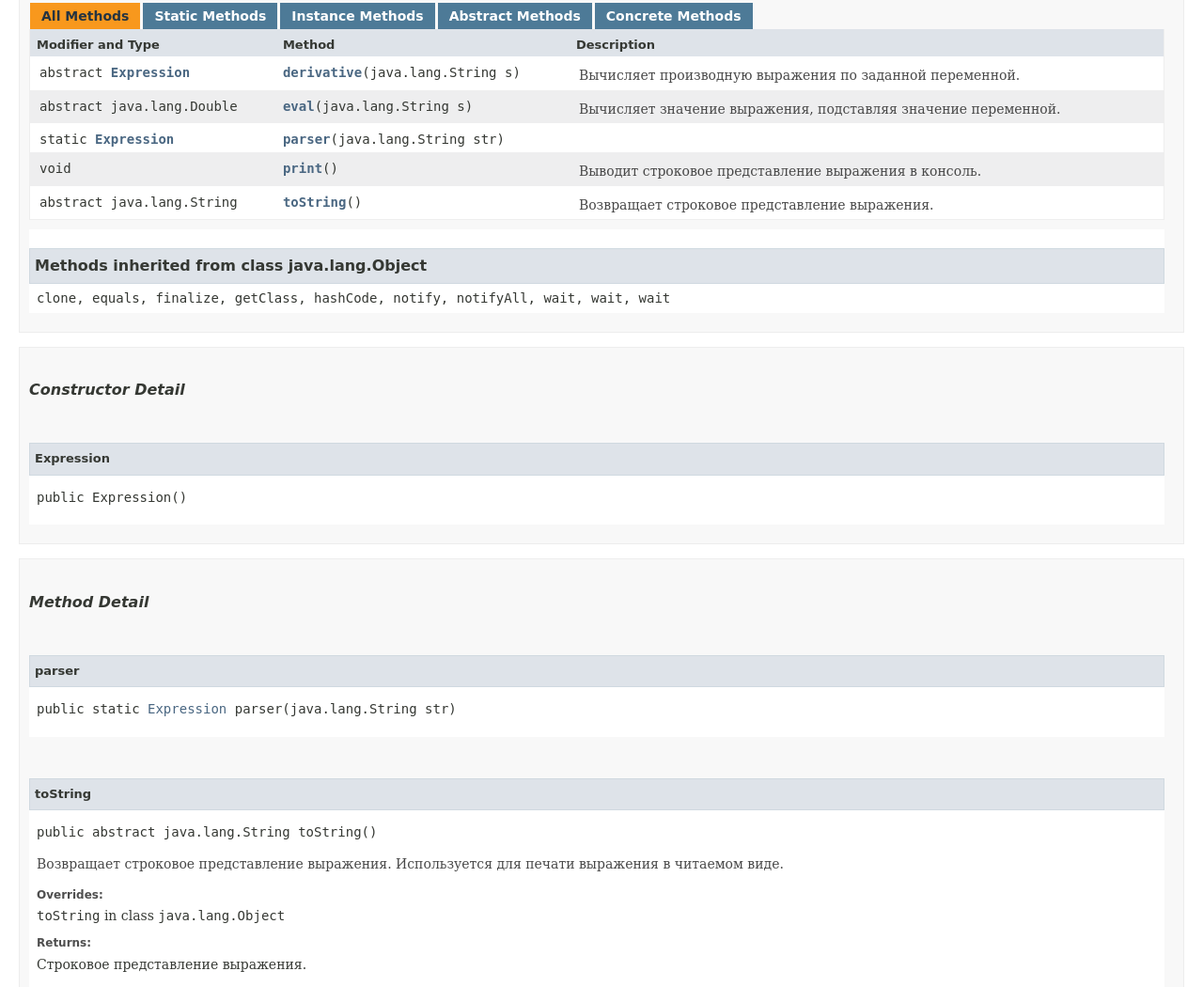
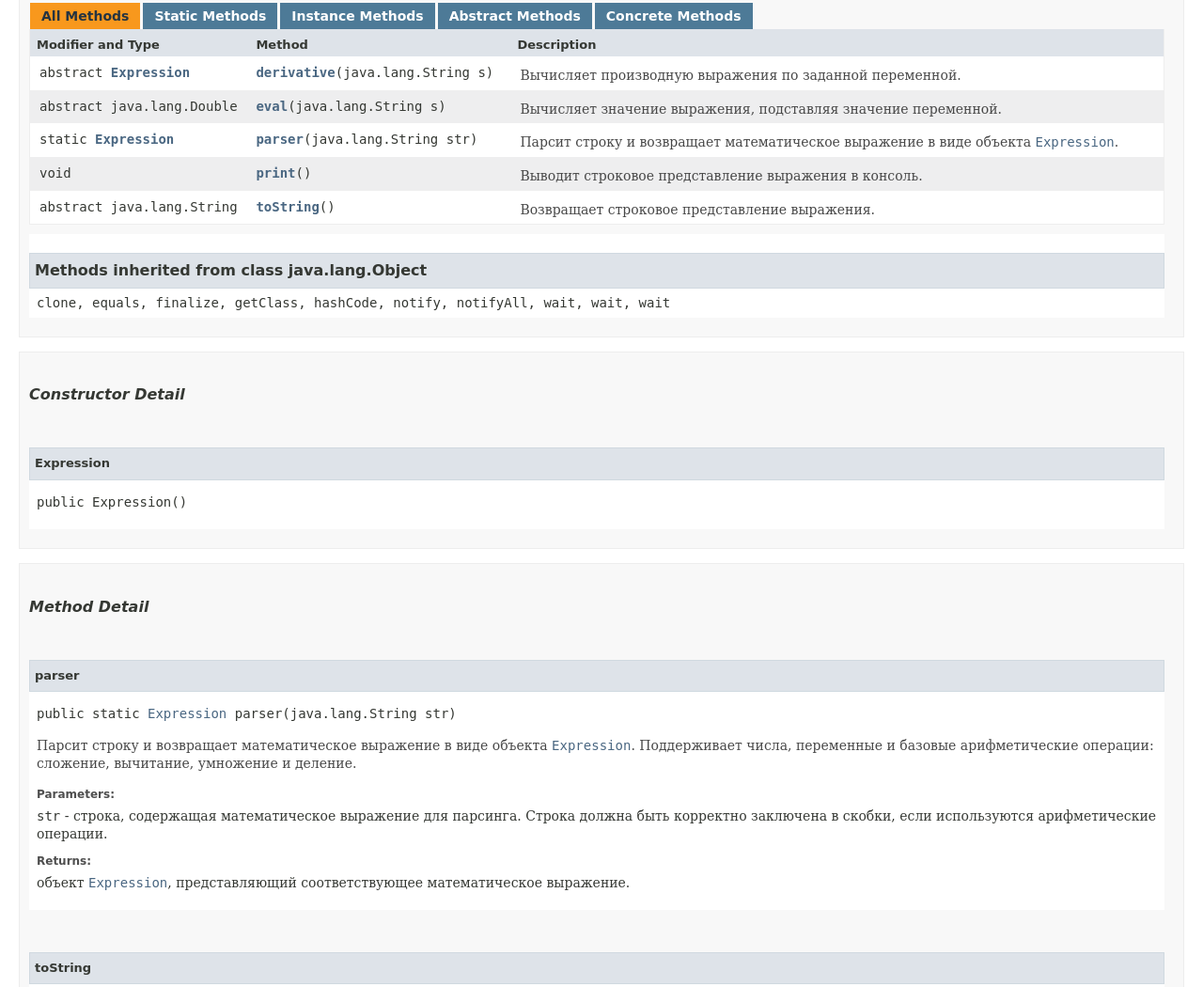
Before and after one commit to Km1zZzoU/OOP, a plain HTML site: page Task_1_1_3/org/nsu/syspro/Expression.html in a window 1280 px wide. Shown: the part 676-1726 px from the top of the page at 94% size. Drawn offline with Linux system fonts and the light colour scheme; no server answers; a script that the page names is missing; a web font is replaced by a local one.

Commit message:
Deploying to gh-pages from @ Km1zZzoU/OOP@854afbfed7096308295a30717be89c53ff2d862f 🚀

```diff
--- a/Task_1_1_3/org/nsu/syspro/Expression.html
+++ b/Task_1_1_3/org/nsu/syspro/Expression.html
@@ -197,7 +197,10 @@ extends java.lang.Object</pre>
 <tr id="i2" class="altColor">
 <td class="colFirst"><code>static <a href="Expression.html" title="class in org.nsu.syspro">Expression</a></code></td>
 <th class="colSecond" scope="row"><code><span class="memberNameLink"><a href="#parser(java.lang.String)">parser</a></span>&#8203;(java.lang.String&nbsp;str)</code></th>
-<td class="colLast">&nbsp;</td>
+<td class="colLast">
+<div class="block">Парсит строку и возвращает математическое выражение
+ в виде объекта <a href="Expression.html" title="class in org.nsu.syspro"><code>Expression</code></a>.</div>
+</td>
 </tr>
 <tr id="i3" class="rowColor">
 <td class="colFirst"><code>void</code></td>
@@ -263,6 +266,17 @@ extends java.lang.Object</pre>
 <li class="blockList">
 <h4>parser</h4>
 <pre class="methodSignature">public static&nbsp;<a href="Expression.html" title="class in org.nsu.syspro">Expression</a>&nbsp;parser&#8203;(java.lang.String&nbsp;str)</pre>
+<div class="block">Парсит строку и возвращает математическое выражение
+ в виде объекта <a href="Expression.html" title="class in org.nsu.syspro"><code>Expression</code></a>.
+ Поддерживает числа, переменные и базовые арифметические операции:
+ сложение, вычитание, умножение и деление.</div>
+<dl>
+<dt><span class="paramLabel">Parameters:</span></dt>
+<dd><code>str</code> - строка, содержащая математическое выражение для парсинга.
+            Строка должна быть корректно заключена в скобки, если используются арифметические операции.</dd>
+<dt><span class="returnLabel">Returns:</span></dt>
+<dd>объект <a href="Expression.html" title="class in org.nsu.syspro"><code>Expression</code></a>, представляющий соответствующее математическое выражение.</dd>
+</dl>
 </li>
 </ul>
 <a id="toString()">
```
Also changed, not shown: Task_1_1_3/index-all.html (+4 -1 lines), 3 other files.
